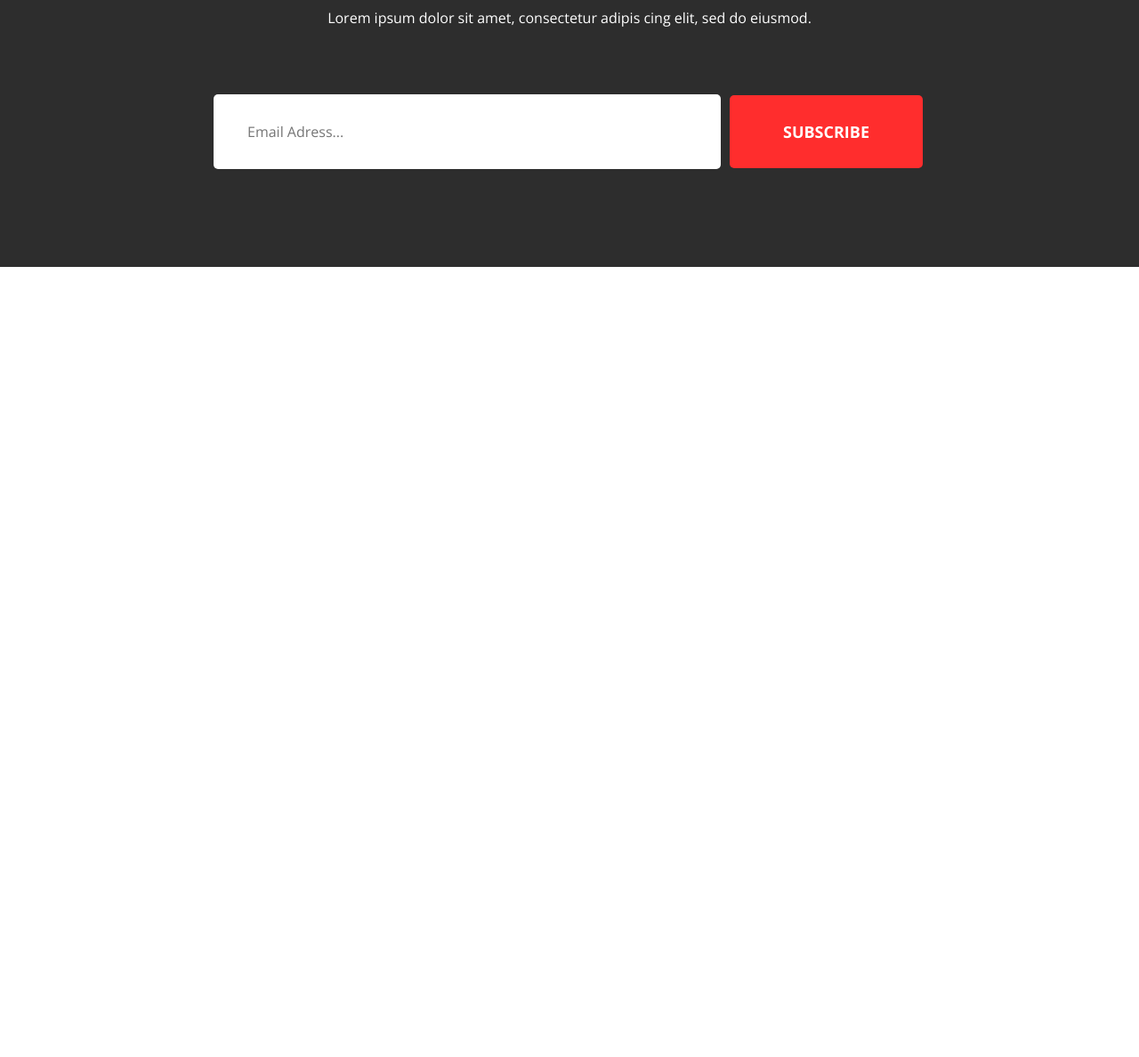
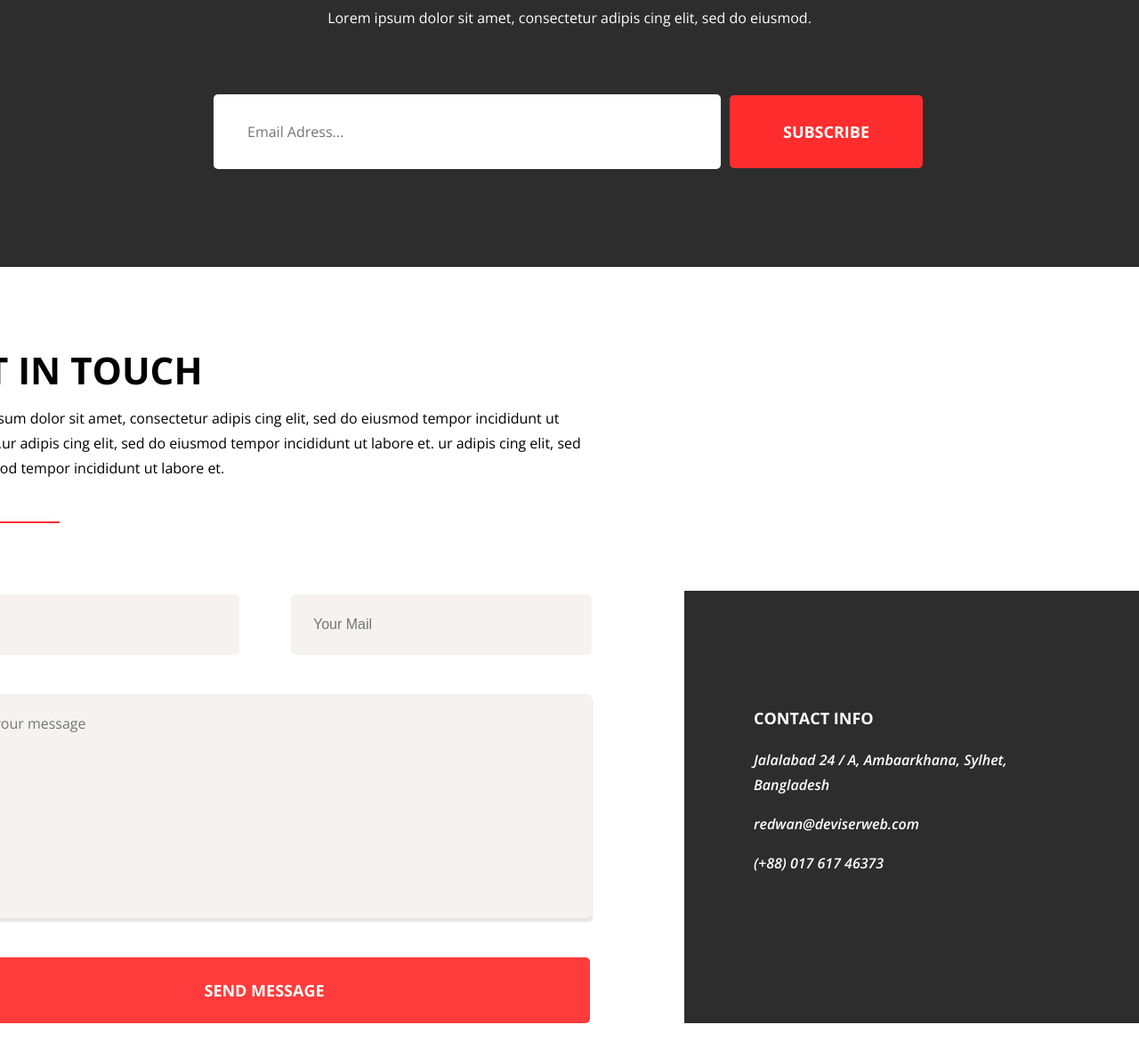
Before and after one commit to MuhRuslan00/lesson, a plain HTML site: page index.html in a window 1280 px wide. Shown: the part 3787-4975 px from the top of the page at 89% size. Before the commit the page ends 4087 px from the top, so only its background shows below. Drawn offline with nearby package versions, Linux system fonts and the light colour scheme.

Commit message:
lesson 37

```diff
--- a/index.html
+++ b/index.html
@@ -152,6 +152,41 @@
                 <button class="button__submit" type="submit">subscribe</button>
             </form>
         </section>
+         <!-- 5 page-->
+         <section class="feedback__grid container">
+            <div class="feedback">
+                <div class="feedback__header">
+                    <h2 class="feedback__heading text__heading">get in touch</h2>
+                    <p class="feedback__text content__text">Lorem ipsum dolor sit amet, consectetur
+                        adipis cing elit, sed do eiusmod tempor incididunt ut labore et.ur
+                        adipis cing elit, sed do eiusmod tempor incididunt ut labore et. ur
+                        adipis cing elit, sed do eiusmod tempor incididunt ut labore et.</p>
+                    <hr class="line feedback__line">
+                </div>
+                <!--  feedback form -->
+                <div class="feedback__item section">
+                    <form class="feedback__form" action="Get">
+                        <input class=" feedback__input feedback__name" type="text" name="name" placeholder="Name"
+                            required>
+                        <input class="feedback__input feedback__mail" type="text" name="mail" placeholder="Your Mail"
+                            required>
+                        <textarea class="feedback__input feedback__message" name="message" cols="30" rows="5"
+                            placeholder="Type your message"></textarea>
+                        <button class="feedback__button" type="submit">Send message</button>
+                    </form>
+                </div>
+            </div>
+            <!-- contact info -->
+            <div class="contacts" id="contact">
+                <h2 class="contacts__heading">contact info</h2>
+                <address class="contacts__address content__text">
+                    <p class="contacts___line">Jalalabad 24 / A, Ambaarkhana, Sylhet, Bangladesh</p>
+                    <p class="contacts___line">redwan@deviserweb.com</p>
+                    <p class="contacts___line">(+88) 017 617 46373</p>
+                </address>
+            </div>
+        </section>
+    </main>
 
 
 </body>
--- a/styles/style.css
+++ b/styles/style.css
@@ -564,3 +564,164 @@ li {
 .button__submit:active {
     background-color: #942020;
 }
+/* 5 page*/
+.feedback {
+    column-gap: 108px;
+    grid-column: 2 / 3;
+    grid-row: 1 / 3;
+}
+
+.feedback__grid {
+    display: grid;
+    justify-content: center;
+    align-items: flex-end;
+    overflow: hidden;
+    grid-template-columns: 1fr 734px 104px 412px 1fr;
+    grid-template-rows: repeat(2, auto);
+}
+
+feedback__grid::after {
+    height: 100%;
+    background-color: #2d2d2d;
+    content: '';
+    grid-column: 5/6;
+    grid-row: 2/3;
+}
+
+.feedback__header {
+    margin-bottom: 34px;
+}
+
+.feedback__heading {
+    line-height: 28px;
+    margin: 0;
+    margin-bottom: 26px;
+}
+
+.feedback__text {
+    margin: 0;
+    max-width: 750px;
+    margin-bottom: 46px;
+}
+
+.feedback__line {
+    margin-left: 0;
+}
+
+/* feedback form */
+.feedback__item {
+    position: relative;
+    display: flex;
+    flex-wrap: nowrap;
+    justify-content: space-between;
+    width: 100%;
+    max-width: 750px;
+    margin-right: 106px;
+    padding-left: 0;
+    padding-right: 0;
+}
+
+.feedback__form {
+    display: flex;
+    flex-wrap: wrap;
+    justify-content: space-between;
+}
+
+.feedback__input {
+    color: #8e8e8e;
+    box-sizing: border-box;
+    padding-right: 54px;
+    padding-left: 54px;
+    border: none;
+    border-radius: 5px;
+    background-color: #F6F2F2;
+    color: #2C2C2C;
+    background-color: #F6F2F2;
+}
+
+.feedback__name,
+.feedback__mail {
+    display: flex;
+    align-items: center;
+    font-size: 16px;
+    width: 338px;
+    height: 68px;
+    background-color: #F6F2F2;
+    padding: 25px;
+}
+
+.feedback__message {
+    font-family: Open Sans;
+    resize: none;
+    font-size: 16px;
+    max-width: 100%;
+    width: 734px;
+    max-width: 100%;
+    height: 252px;
+    box-sizing: border-box;
+    margin-bottom: 44px;
+    margin-top: 44px;
+    border: none;
+    border-radius: 5px;
+    background-color: #F6F2F2;
+    padding: 22px;
+    box-shadow: 1px 4px 2px #e5e4e4;
+}
+
+.feedback__button {
+    display: flex;
+    align-items: center;
+    justify-content: center;
+    width: 100%;
+    max-width: 732px;
+    height: 74px;
+    color: #FFFFFF;
+    font-size: 18px;
+    font-weight: 700;
+    font-family: Open Sans;
+    background-color: #FF3B3B;
+    border-radius: 5px;
+    text-transform: uppercase;
+    border: none;
+}
+
+.feedback__button:hover {
+    background-color: #fb8484;
+}
+
+.feedback__button:active {
+    background-color: #942020;
+}
+
+/* contact info */
+.contacts {
+    box-sizing: border-box;
+    position: relative;
+    background-color: #2D2D2D;
+    padding: 126px 52px 126px 78px;
+    min-width: 580px;
+    min-height: 486px;
+    grid-column: 4 / 6;
+    grid-row: 2 / 3;
+    color: #FFFFFF;
+}
+
+.contacts__heading {
+    font-family: 'Open Sans';
+    font-size: 18px;
+    font-weight: 700;
+    display: inline;
+    margin: 0;
+    text-transform: uppercase;
+    line-height: 34px;
+}
+
+.contacts__address {
+    line-height: 28px;
+    max-width: 315px;
+}
+
+.contacts__line {
+    margin: 0;
+    margin-bottom: 17px;
+}
```
